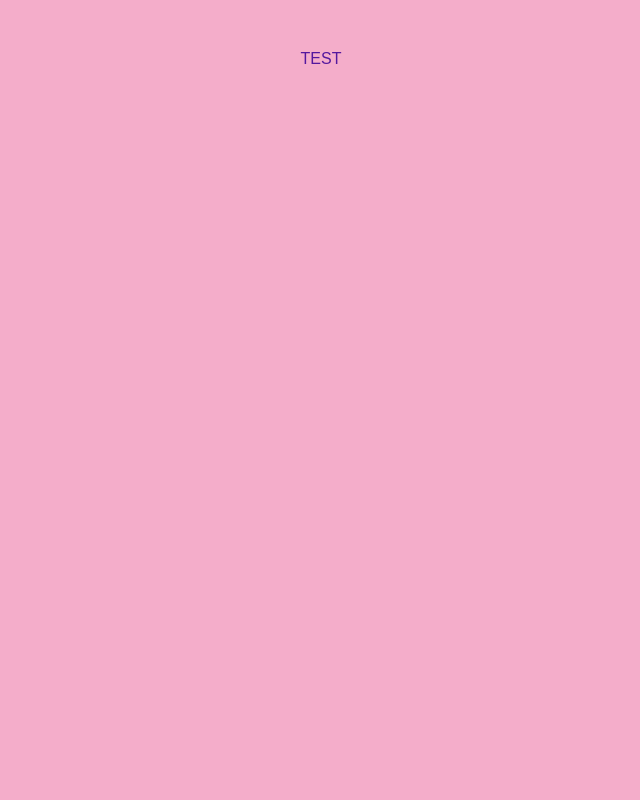
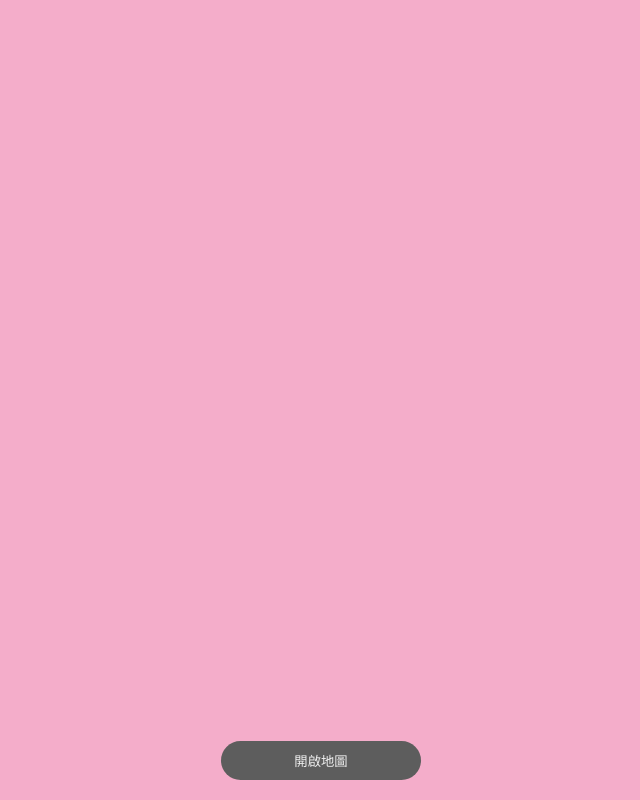
Before and after one commit to yuhui3652/yuhui3652.github.io, a plain HTML site: page basic/tutorial_1/index.html in a window 1280 px wide. Shown: the whole page, without its empty margins (319-959 px from the left). Drawn offline with Linux system fonts and the light colour scheme.

Commit message:
add button

```diff
--- a/basic/tutorial_1/index.html
+++ b/basic/tutorial_1/index.html
@@ -16,11 +16,36 @@
             text-align: center;
         }
 
+        #OpenMapButton {
+
+            position: absolute;
+            width: 200px;
+            margin-left: -100px;
+            bottom: 20px;
+            padding: 10px 20px;
+            cursor: pointer;
+            border-radius: 20px;
+            border: none;
+            background-color: #5d5d5d;
+            color: #f0f0f0;
+
+            /* left: 50%;
+            transform: translateX(-50%);
+            padding: 10px 20px;
+            font-size: 16px;
+            font-weight: bold;
+
+             */
+        }
+
+
     </style>
 
 </head>
 <body>
-    TEST
-
+    <BR>
+    <!-- <button>點擊我1</button>
+    <button class="mainButton">點擊我2</button> -->
+    <button id="OpenMapButton" onclick="alert('按鈕被點擊！')">開啟地圖</button>
 </body>
 </html>
```
